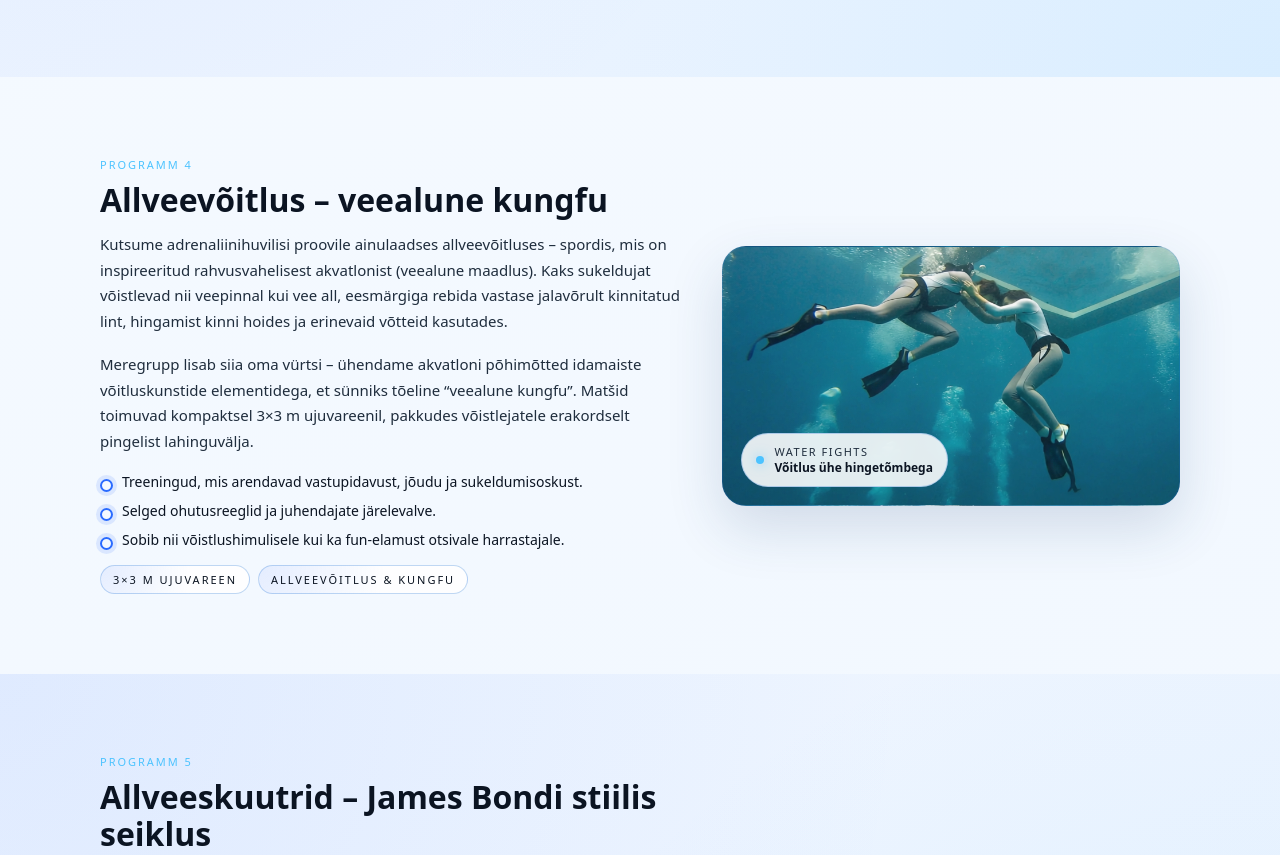
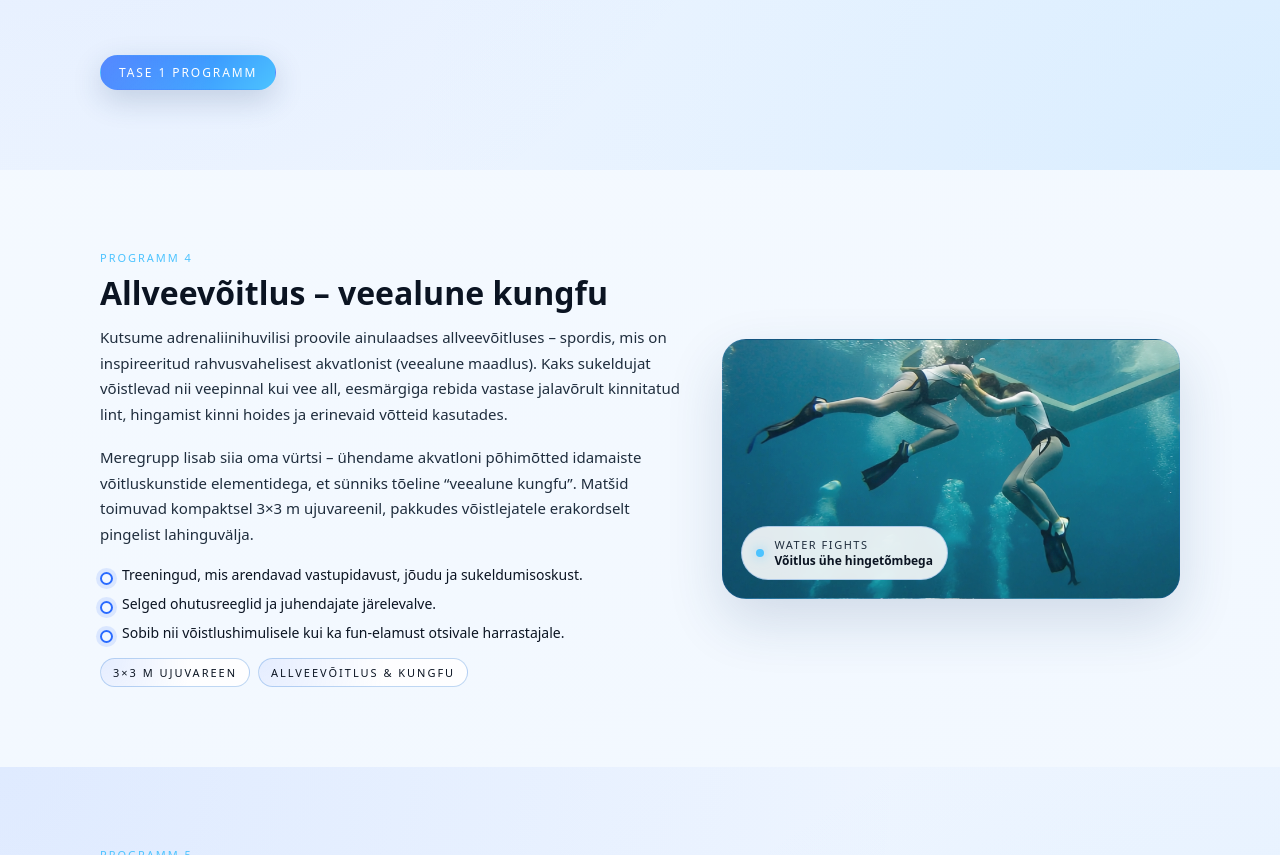
Before and after one commit to meregrupp-cyber/meregrupp001-ee, a plain HTML site: page index.html in a window 1280 px wide. Shown: the part 2543-3398 px from the top of the page. Drawn offline with Linux system fonts and the light colour scheme.

Commit message:
Update index.html

```diff
--- a/index.html
+++ b/index.html
@@ -1213,7 +1213,15 @@
             </div>
           </div>
         </div>
-      </div>
+
+          <div class="section-actions">
+            <a class="btn btn-primary" href="https://drive.proton.me/urls/6HTAC4JC5G#NEaDD4GCTW1b">
+              <span data-i18n-lang="et">Tase 1 programm</span>
+              <span data-i18n-lang="en">Level 1 program</span>
+            </a>
+          </div>
+        </div>
+   </div>
     </section>
 
     <!-- Allveevõitlus -->
```
